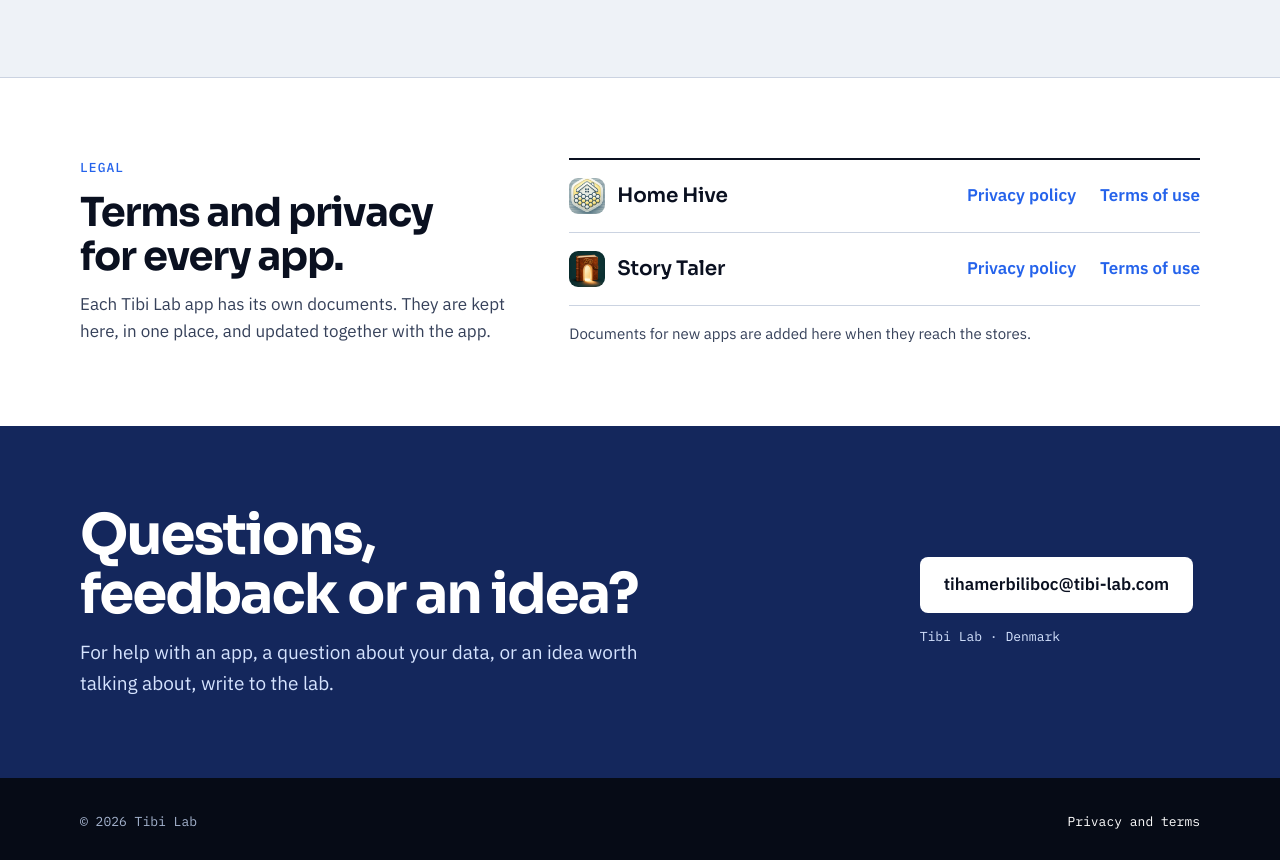
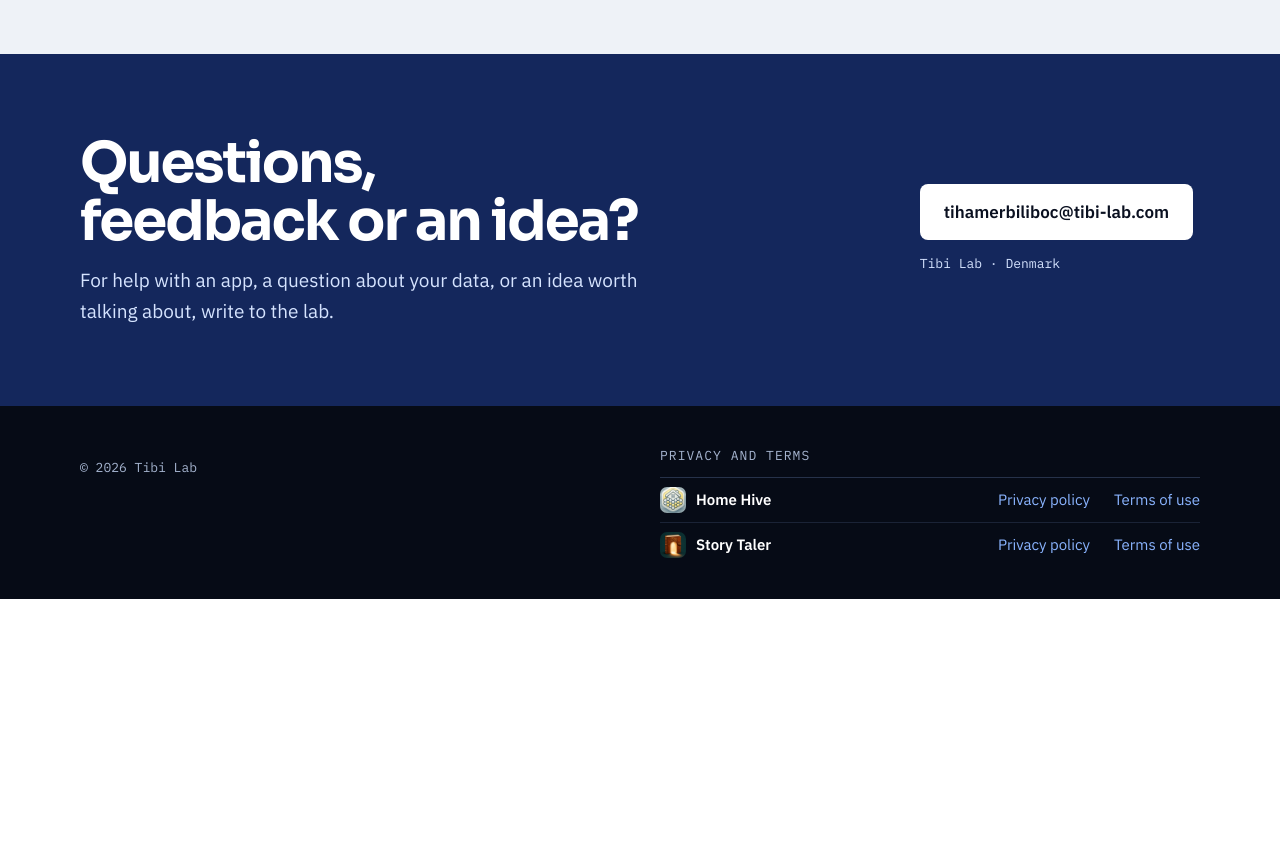
Before and after one commit to tihamerbiliboc/tibi-lab, a plain HTML site: page site/index.html in a window 1280 px wide. Shown: the part 3045-3905 px from the top of the page. After the commit the page ends 3644 px from the top, so only its background shows below. Drawn offline with Linux system fonts and the light colour scheme.

Commit message:
Keep the app legal links in one footer list
Remove the separate legal section and the per-card links so privacy
policy and terms appear once, in the footer, reached from the Legal
menu item.

Co-Authored-By: Claude Fable 5.2 <noreply@anthropic.com>
Claude-Session: https://claude.ai/code/session_01J5jhU6ofAWrndy5B2xWRpd

```diff
--- a/site/index.html
+++ b/site/index.html
@@ -191,7 +191,6 @@ a:hover{text-decoration:underline}
             </ul>
             <div style="margin-top: auto; padding-top: 18px; border-top: 1px solid #E1E6EF; display: flex; flex-wrap: wrap; gap: 8px 16px; justify-content: space-between; align-items: center">
               <span style="font-family: 'IBM Plex Mono', ui-monospace, monospace; font-size: 13px; color: #36415A">App Store · Google Play</span>
-              <a href="#legal" style="display: inline-flex; align-items: center; min-height: 44px; font-weight: 600; color: #2563EB">Privacy and terms &rarr;</a>
             </div>
           </div>
         </article>
@@ -219,7 +218,6 @@ a:hover{text-decoration:underline}
             </ul>
             <div style="margin-top: auto; padding-top: 18px; border-top: 1px solid #E1E6EF; display: flex; flex-wrap: wrap; gap: 8px 16px; justify-content: space-between; align-items: center">
               <span style="font-family: 'IBM Plex Mono', ui-monospace, monospace; font-size: 13px; color: #36415A">App Store · Google Play</span>
-              <a href="#legal" style="display: inline-flex; align-items: center; min-height: 44px; font-weight: 600; color: #2563EB">Privacy and terms &rarr;</a>
             </div>
           </div>
         </article>
@@ -308,34 +306,6 @@ a:hover{text-decoration:underline}
     </div>
   </section>
 
-  <!-- LEGAL -->
-  <section id="legal" style="background: #FFFFFF; border-top: 1px solid #CBD3E1">
-    <div style="max-width: 1120px; margin: 0 auto; padding: 80px 24px; display: flex; flex-wrap: wrap; gap: 40px 64px; align-items: flex-start">
-      <div style="flex: 1 1 320px; min-width: 0; display: flex; flex-direction: column; gap: 12px; align-items: flex-start">
-        <div style="font-family: 'IBM Plex Mono', ui-monospace, Menlo, monospace; font-size: 13px; letter-spacing: 0.08em; text-transform: uppercase; font-weight: 500; color: #2563EB">Legal</div>
-        <h2 style="margin: 0; font-family: 'Sora', Arial, sans-serif; font-weight: 700; font-size: clamp(28px, 3.2vw, 40px); line-height: 1.1; letter-spacing: -0.03em; text-wrap: balance">Terms and privacy for every app.</h2>
-        <p style="margin: 0; max-width: 44ch; color: #36415A">Each Tibi Lab app has its own documents. They are kept here, in one place, and updated together with the app.</p>
-      </div>
-      <div style="flex: 2 1 420px; min-width: 0; display: flex; flex-direction: column">
-        <div style="display: flex; flex-wrap: wrap; gap: 4px 24px; align-items: center; justify-content: space-between; padding: 14px 0; border-top: 2px solid #0A1020">
-          <div style="display: flex; gap: 12px; align-items: center"><img src="home-hive-icon.png" alt="" style="flex: none; width: 36px; height: 36px; border-radius: 9px; object-fit: cover"><h3 style="margin: 0; font-family: 'Sora', Arial, sans-serif; font-weight: 600; font-size: 20px; letter-spacing: -0.01em">Home Hive</h3></div>
-          <div style="display: flex; flex-wrap: wrap; gap: 0 24px; font-weight: 600; color: #2563EB">
-            <a href="https://homehive-243e6.web.app/privacy.html" style="display: inline-flex; align-items: center; min-height: 44px">Privacy policy</a>
-            <a href="https://homehive-243e6.web.app/terms.html" style="display: inline-flex; align-items: center; min-height: 44px">Terms of use</a>
-          </div>
-        </div>
-        <div style="display: flex; flex-wrap: wrap; gap: 4px 24px; align-items: center; justify-content: space-between; padding: 14px 0; border-top: 1px solid #CBD3E1; border-bottom: 1px solid #CBD3E1">
-          <div style="display: flex; gap: 12px; align-items: center"><img src="story-taler-icon.png" alt="" style="flex: none; width: 36px; height: 36px; border-radius: 9px; object-fit: cover"><h3 style="margin: 0; font-family: 'Sora', Arial, sans-serif; font-weight: 600; font-size: 20px; letter-spacing: -0.01em">Story Taler</h3></div>
-          <div style="display: flex; flex-wrap: wrap; gap: 0 24px; font-weight: 600; color: #2563EB">
-            <a href="https://story-taler.web.app/legal/privacy.html" style="display: inline-flex; align-items: center; min-height: 44px">Privacy policy</a>
-            <a href="https://story-taler.web.app/legal/terms.html" style="display: inline-flex; align-items: center; min-height: 44px">Terms of use</a>
-          </div>
-        </div>
-        <p style="margin: 16px 0 0; font-size: 15px; color: #36415A">Documents for new apps are added here when they reach the stores.</p>
-      </div>
-    </div>
-  </section>
-
   <!-- CONTACT -->
   <section id="contact" style="background: #14275C; color: #FFFFFF">
     <div style="max-width: 1120px; margin: 0 auto; padding: 80px 24px; display: flex; flex-wrap: wrap; gap: 32px 64px; align-items: center; justify-content: space-between">
@@ -350,11 +320,23 @@ a:hover{text-decoration:underline}
     </div>
   </section>
 
-  <!-- FOOTER -->
-  <footer style="background: #060B16; color: #A5B4CF">
-    <div style="max-width: 1120px; margin: 0 auto; padding: 22px 24px; display: flex; flex-wrap: wrap; gap: 8px 24px; justify-content: space-between; align-items: center; font-family: 'IBM Plex Mono', ui-monospace, Menlo, monospace; font-size: 13px">
-      <span>© 2026 Tibi Lab</span>
-      <a href="#legal" style="display: inline-flex; align-items: center; min-height: 44px; color: #FFFFFF">Privacy and terms</a>
+  <!-- FOOTER: the one place for legal documents -->
+  <footer id="legal" style="background: #060B16; color: #A5B4CF">
+    <div style="max-width: 1120px; margin: 0 auto; padding: 40px 24px 32px; display: flex; flex-wrap: wrap; gap: 28px 64px; justify-content: space-between; align-items: flex-start; font-size: 15px">
+      <span style="font-family: 'IBM Plex Mono', ui-monospace, Menlo, monospace; font-size: 13px; min-height: 44px; display: inline-flex; align-items: center">© 2026 Tibi Lab</span>
+      <div style="flex: 0 1 540px; min-width: 0; display: flex; flex-direction: column">
+        <div style="font-family: 'IBM Plex Mono', ui-monospace, Menlo, monospace; font-size: 13px; letter-spacing: 0.08em; text-transform: uppercase; padding-bottom: 10px">Privacy and terms</div>
+        <div style="display: flex; flex-wrap: wrap; gap: 0 24px; align-items: center; border-top: 1px solid #26324A">
+          <span style="flex: 1 1 150px; display: inline-flex; gap: 10px; align-items: center; min-height: 44px; color: #FFFFFF; font-weight: 600"><img src="home-hive-icon.png" alt="" style="flex: none; width: 26px; height: 26px; border-radius: 7px; object-fit: cover">Home Hive</span>
+          <a href="https://homehive-243e6.web.app/privacy.html" style="display: inline-flex; align-items: center; min-height: 44px; color: #8AB4FF">Privacy policy</a>
+          <a href="https://homehive-243e6.web.app/terms.html" style="display: inline-flex; align-items: center; min-height: 44px; color: #8AB4FF">Terms of use</a>
+        </div>
+        <div style="display: flex; flex-wrap: wrap; gap: 0 24px; align-items: center; border-top: 1px solid #1A2336">
+          <span style="flex: 1 1 150px; display: inline-flex; gap: 10px; align-items: center; min-height: 44px; color: #FFFFFF; font-weight: 600"><img src="story-taler-icon.png" alt="" style="flex: none; width: 26px; height: 26px; border-radius: 7px; object-fit: cover">Story Taler</span>
+          <a href="https://story-taler.web.app/legal/privacy.html" style="display: inline-flex; align-items: center; min-height: 44px; color: #8AB4FF">Privacy policy</a>
+          <a href="https://story-taler.web.app/legal/terms.html" style="display: inline-flex; align-items: center; min-height: 44px; color: #8AB4FF">Terms of use</a>
+        </div>
+      </div>
     </div>
   </footer>
 
```
